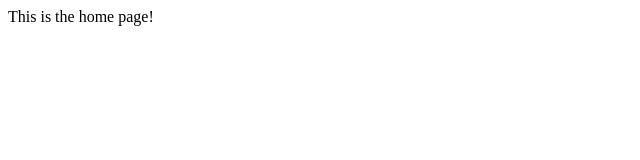
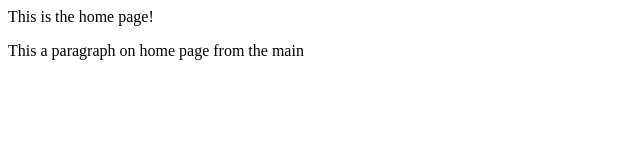
Before and after one commit to ktscates/git-exercise, a plain HTML site: page home.html in a window 1280 px wide. Shown: the whole page, without its empty margins (0-640 px from the left). Drawn offline with Linux system fonts and the light colour scheme.

Commit message:
add changes to homepage

```diff
--- a/home.html
+++ b/home.html
@@ -8,5 +8,6 @@
 </head>
 <body>
     This is the home page!
+    <p>This a paragraph on home page from the main</p>
 </body>
 </html>
```
